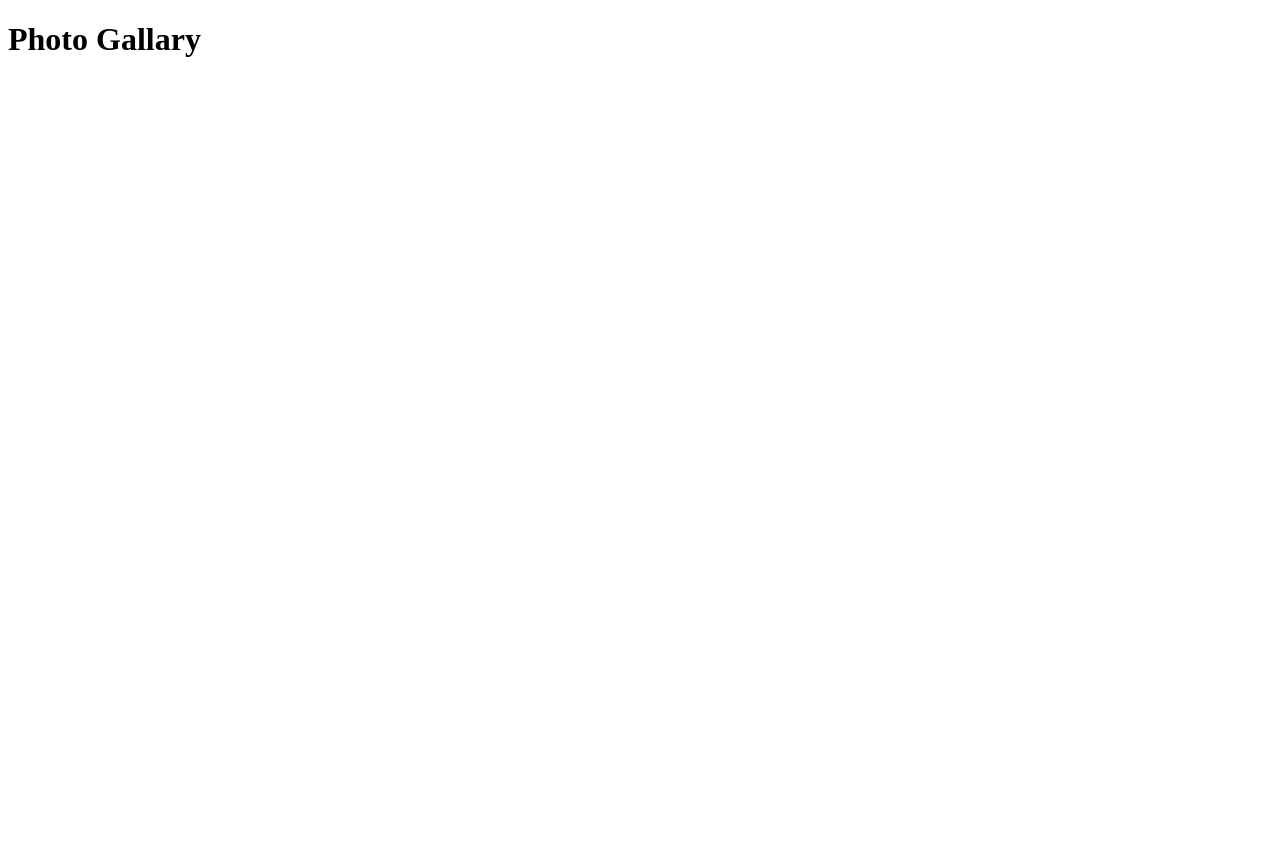
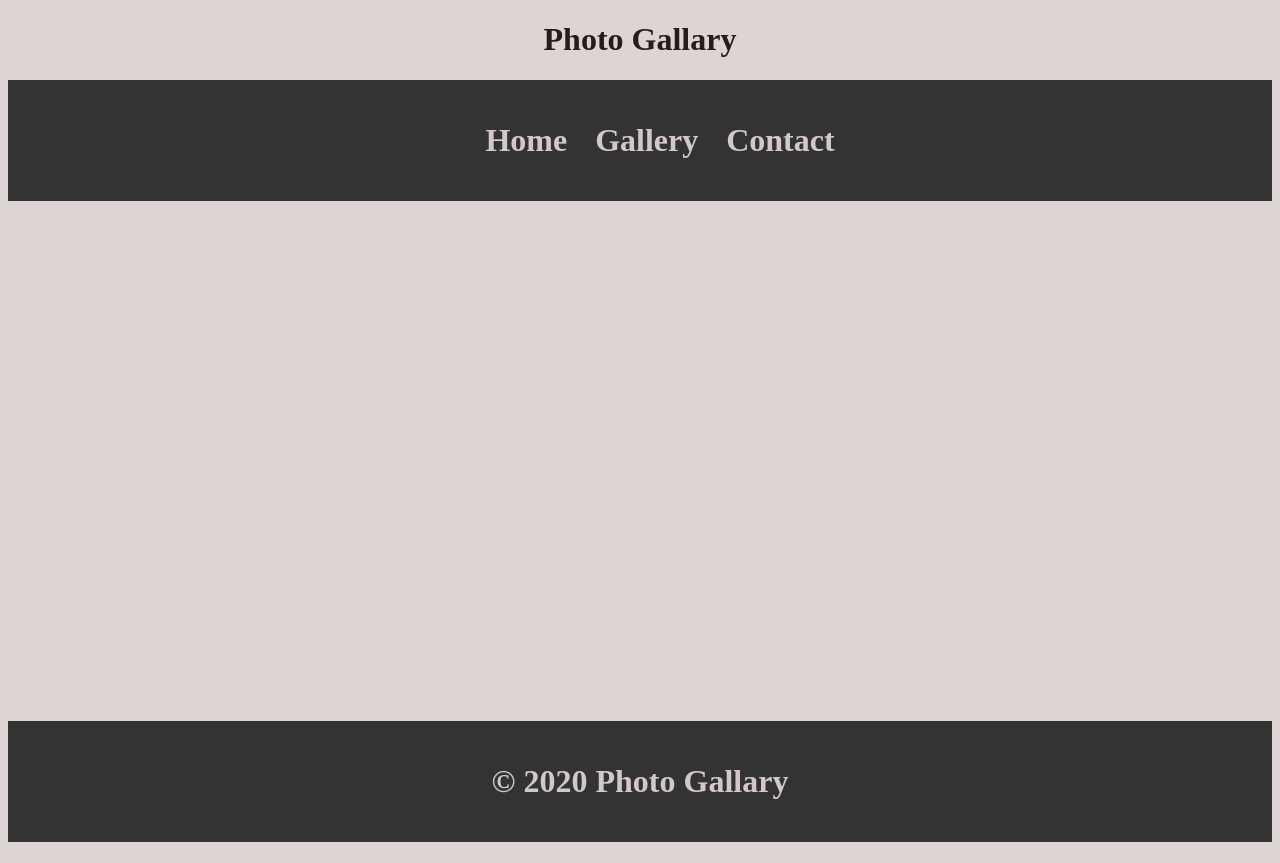
Before and after one commit to Pratimadiwan/photo, a plain HTML site: page index.html in a window 1280 px wide. Before the commit the page ends 800 px from the top, so only its background shows below. Drawn offline with Linux system fonts and the light colour scheme.

Commit message:
I add header and footer and change css

```diff
--- a/index.html
+++ b/index.html
@@ -4,8 +4,21 @@
     <meta charset="UTF-8">
     <meta name="viewport" content="width=device-width, initial-scale=1.0">
     <title>Photo Gallary</title>
+    <link rel="stylesheet" href="style.css">
 </head>
 <body>
     <h1>Photo Gallary <h1>
+    <header>
+        <nav >
+            <ul>
+              <a href="index.html">Home</a>
+                <a href="gallery.html">Gallery</a>
+                <a href="contact.html">Contact</a>
+            </ul>
+        </nav>
+    </header>
+    <footer>
+        <p>&copy; 2020 Photo Gallary</p>
+    </footer>
 </body>
 </html>
--- a/style.css
+++ b/style.css
@@ -1,3 +1,37 @@
 body{
-    background: #7a0d0d;
+    background: #ddd4d4;
 }
+header{
+    display: flex;
+    justify-content:center;
+    background: #333;
+    padding: 10px 0;
+    text-align: center;
+}
+ h1{
+    color: #251d1d;
+    text-align: center;
+}
+a{
+    color: #d3c8c8;
+    text-decoration: none;
+    margin: 0 10px;
+}
+a:hover{
+    color: #fff;
+}
+ footer{
+    margin-top: 520px;
+    background: #333;
+    color: #d3c8c8;
+    text-align: center;
+    padding: 10px 0;
+ }
+ @media screen and (max-width: 600px){
+    footer{
+        margin-top: 600px;
+    }
+    header{
+        display: block;
+    }
+}
```
